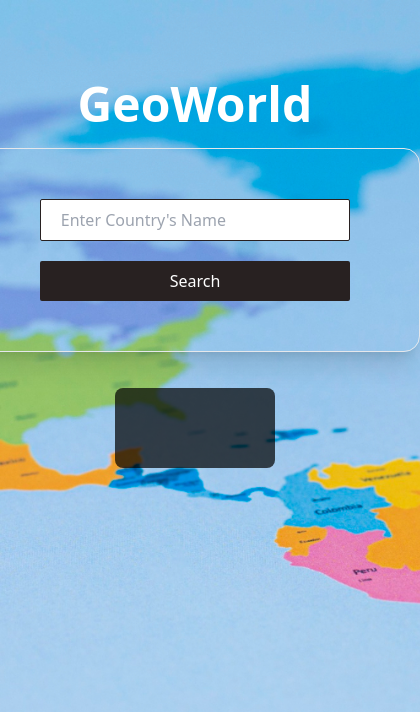
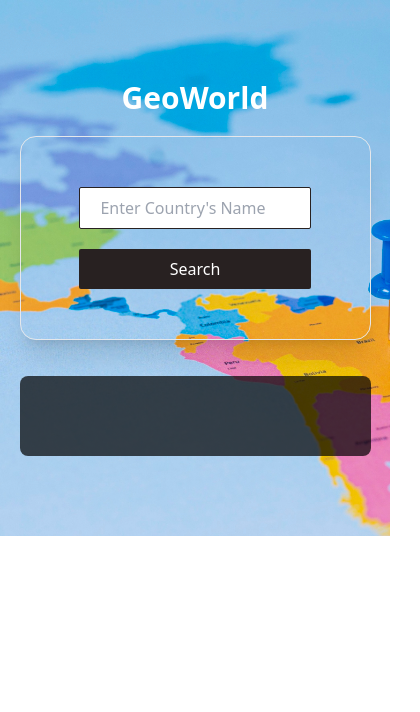
Before and after one commit to mubaraq-debug/GeoWorld, a website: page index.html in a window 390 px wide. Shown: the whole page, 420 px wide, since content can reach past the window. Drawn offline with nearby package versions, Linux system fonts and the light colour scheme.

Commit message:
layout: implement responsiveness

```diff
--- a/index.html
+++ b/index.html
@@ -3,16 +3,17 @@
   <head>
     <meta charset="UTF-8" />
     <meta name="viewport" content="width=device-width, initial-scale=1.0" />
+    <link rel="stylesheet" href="/styles.css">
     <script src="https://cdn.tailwindcss.com"></script>
     <title>Country Search</title>
   </head>
-  <body style="background-image: url('./assets/bg3.jpg'); background-size: cover; background-repeat: no-repeat;" class="h-screen">
-    <header class="text-5xl text-center pt-20 pb-5 text-white font-bold">GeoWorld</header>
+  <body>
+    <header class="text-3xl md:text-5xl text-center pt-20 pb-5 text-white font-bold">GeoWorld</header>
     <main
-      class="mx-auto max-w-[1200px] flex flex-col items-center justify-center"
+      class="flex flex-col items-center justify-center"
     >
       <form
-        class="flex flex-col items-center gap-5 rounded-2xl shadow-xl py-[50px] px-[30px] w-[450px] border border-1"
+        class="flex flex-col items-center gap-5 rounded-2xl shadow-xl py-[50px] px-[30px] w-[90%] md:w-[450px] border border-1"
       >
           <input
             type="text"
@@ -24,7 +25,7 @@
         <button type="submit" id="submitButton" class="bg-[#282121] w-[80%] px-5 py-2 text-white capitalize text-base rounded-sm">search</button>
       </form>
 
-      <div class="displayContainer pt-10 flex flex-col items-start justify-center gap-2 text-white bg-black opacity-[0.7] px-20 py-10 mt-9 mb-20 rounded-lg" id="searchResult">
+      <div class="displayContainer pt-10 flex flex-col w-[90%] md:w-[450px] items-start justify-center gap-2 text-white bg-black opacity-[0.7] px-20 py-10 mt-9 mb-20 rounded-lg" id="searchResult">
       </div>
     </main>
 
--- /dev/null
+++ b/styles.css
@@ -0,0 +1,13 @@
+* {
+  margin: 0;
+  padding: 0;
+  box-sizing: border-box;
+}
+
+body {
+  background-image: url("./assets/bg3.jpg");
+  background-size: cover;
+  background-repeat: no-repeat;
+  margin: 0 auto;
+  max-width: 1200px;
+}
```
